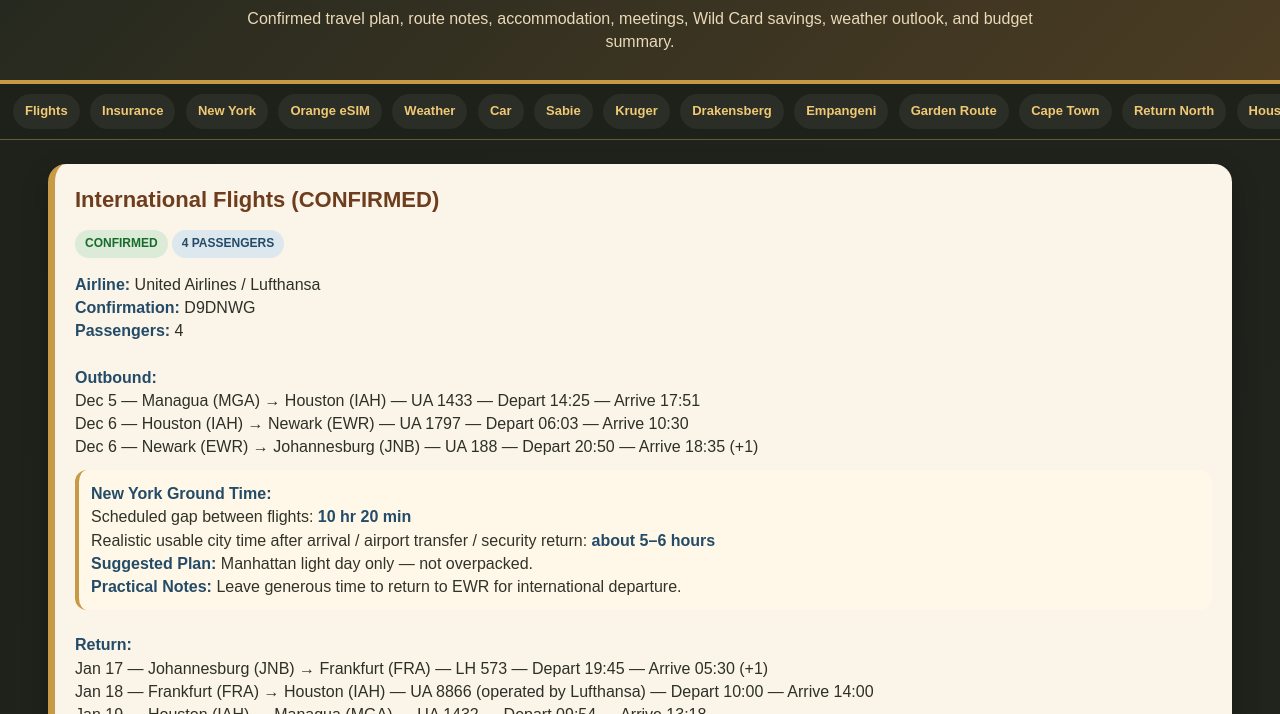
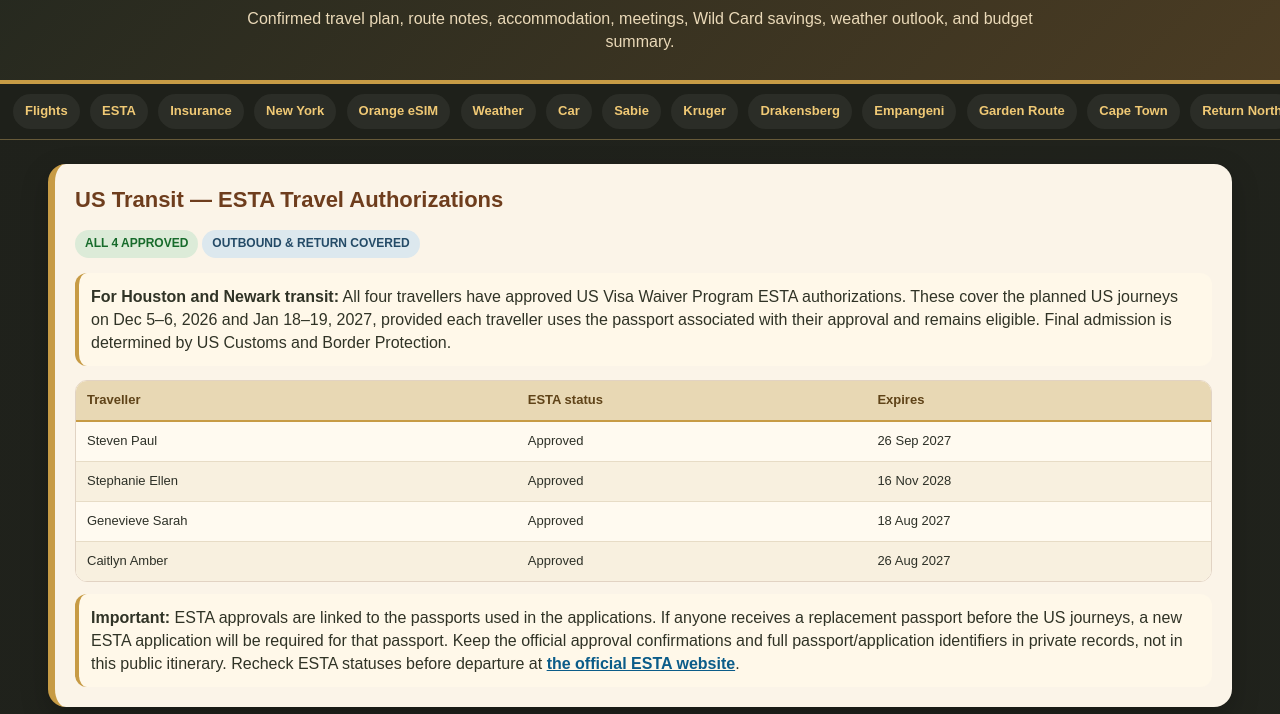
Before and after one commit to treurnich77/south-africa-trip, a plain HTML site: page itinerary-source.html in a window 1280 px wide. Shown: the part 86-800 px from the top of the page. Drawn offline with Linux system fonts and the light colour scheme.

Commit message:
Add four approved US transit ESTA statuses and expiry dates

```diff
--- a/itinerary-source.html
+++ b/itinerary-source.html
@@ -142,6 +142,7 @@ hr{border:none;border-top:1px solid rgba(110,61,29,.25);margin:18px 0}
 
 <nav class="nav">
 <a href="#flights">Flights</a>
+<a href="#esta">ESTA</a>
 <a href="#insurance">Insurance</a>
 <a href="#newyork">New York</a>
 <a href="#mobile-data">Orange eSIM</a>
@@ -160,6 +161,21 @@ hr{border:none;border-top:1px solid rgba(110,61,29,.25);margin:18px 0}
 </nav>
 
 <div class="wrapper">
+
+<section class="section" id="esta">
+<div class="title">US Transit — ESTA Travel Authorizations</div>
+<div class="badges"><span class="badge green">ALL 4 APPROVED</span><span class="badge blue">OUTBOUND &amp; RETURN COVERED</span></div>
+<div class="info"><strong>For Houston and Newark transit:</strong> All four travellers have approved US Visa Waiver Program ESTA authorizations. These cover the planned US journeys on Dec 5–6, 2026 and Jan 18–19, 2027, provided each traveller uses the passport associated with their approval and remains eligible. Final admission is determined by US Customs and Border Protection.</div>
+<div class="tablewrap"><table class="weather-table" style="min-width:0">
+<thead><tr><th>Traveller</th><th>ESTA status</th><th>Expires</th></tr></thead>
+<tbody>
+<tr><td>Steven Paul</td><td>Approved</td><td>26 Sep 2027</td></tr>
+<tr><td>Stephanie Ellen</td><td>Approved</td><td>16 Nov 2028</td></tr>
+<tr><td>Genevieve Sarah</td><td>Approved</td><td>18 Aug 2027</td></tr>
+<tr><td>Caitlyn Amber</td><td>Approved</td><td>26 Aug 2027</td></tr>
+</tbody></table></div>
+<div class="info"><strong>Important:</strong> ESTA approvals are linked to the passports used in the applications. If anyone receives a replacement passport before the US journeys, a new ESTA application will be required for that passport. Keep the official approval confirmations and full passport/application identifiers in private records, not in this public itinerary. Recheck ESTA statuses before departure at <a href="https://esta.cbp.dhs.gov/" target="_blank" rel="noopener noreferrer">the official ESTA website</a>.</div>
+</section>
 
 <section class="section" id="flights">
 <div class="title">International Flights (CONFIRMED)</div>
```
